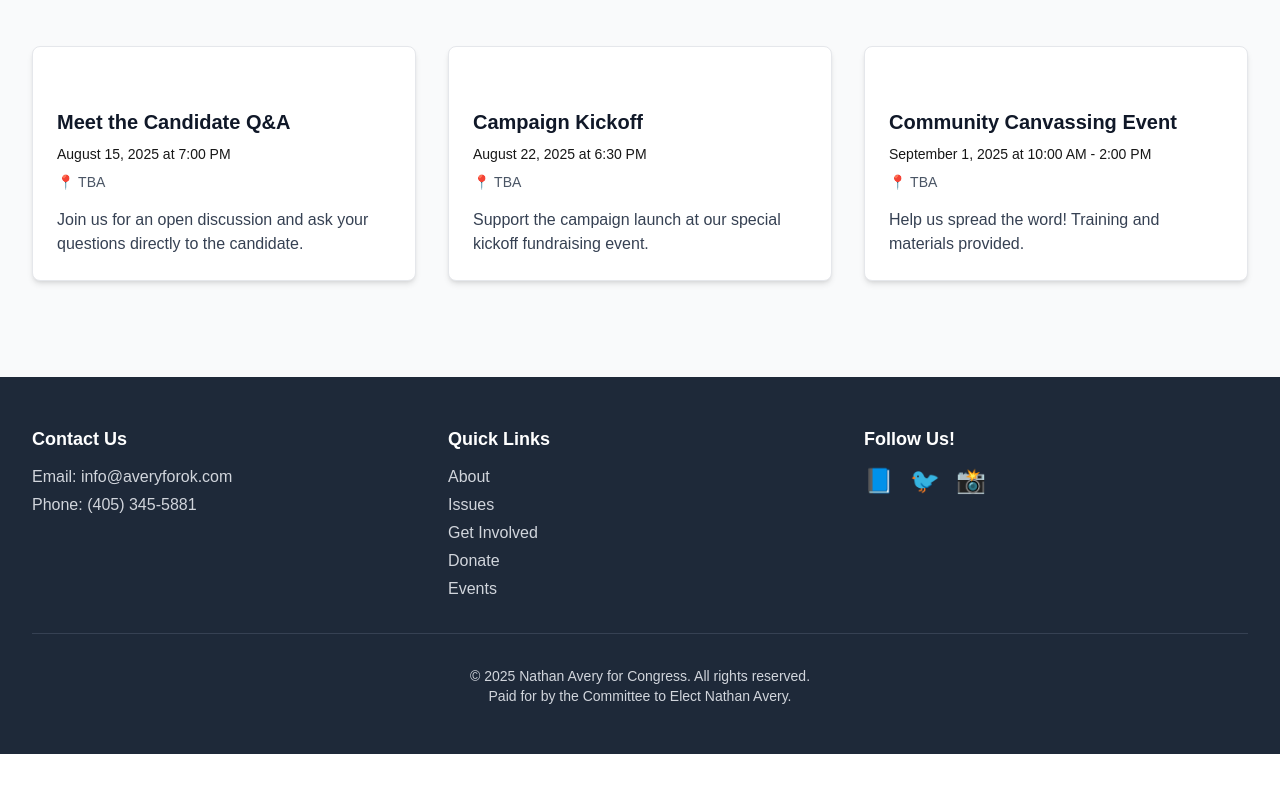
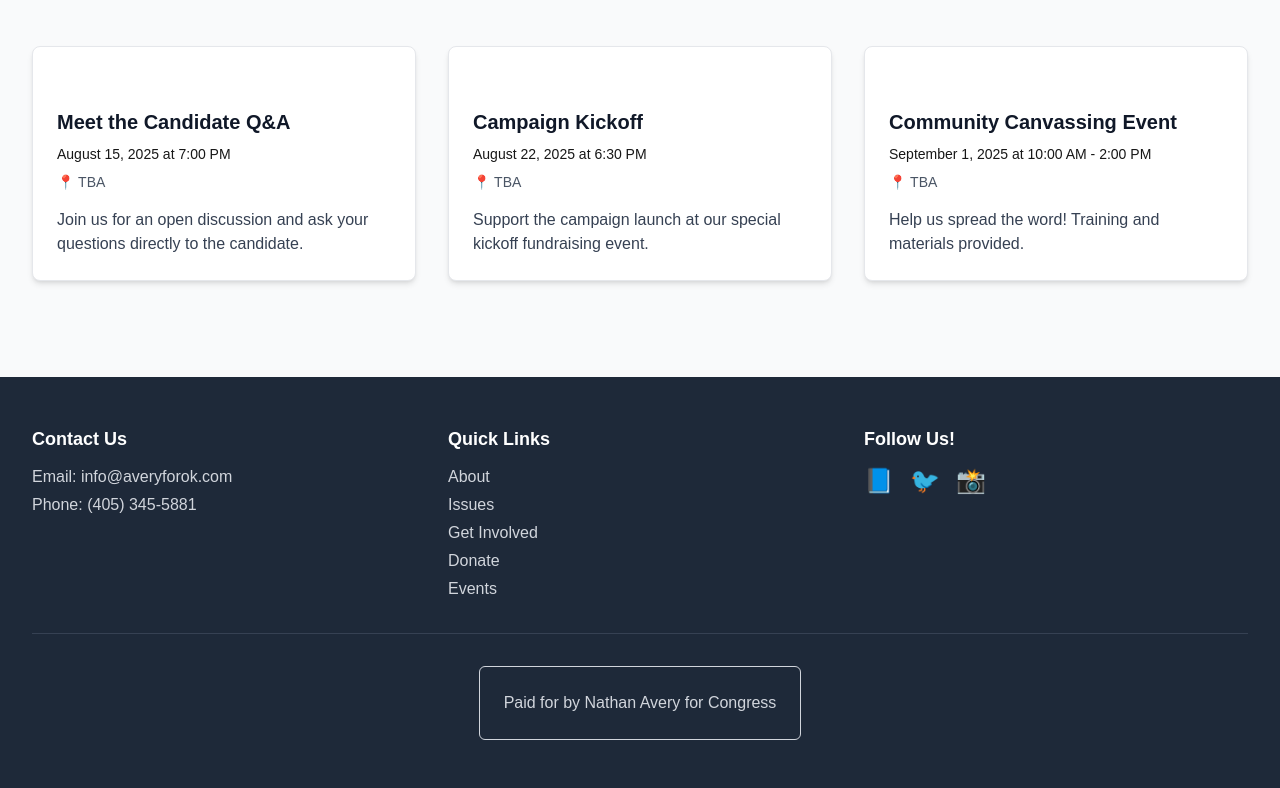
Before and after one commit to nwavery/NWA-Campaign, a Next.js app: page / in a window 1280 px wide. Shown: the part 3309-4097 px from the top of the page. Before the commit the page ends 4063 px from the top, so only its background shows below. Built offline with nearby package versions, Linux system fonts and the light colour scheme; no server answers.

Commit message:
FixFooter

```diff
--- a/src/components/Footer.tsx
+++ b/src/components/Footer.tsx
@@ -59,10 +59,14 @@ export default function Footer() {
             </div>
           </div>
         </div>
+
+        {/* Copyright and Disclaimer */}
         <div className="mt-8 pt-8 border-t border-gray-700 text-center text-sm">
-          <p>&copy; {new Date().getFullYear()} Nathan Avery for Congress. All rights reserved.</p>
-          <p>Paid for by the Committee to Elect Nathan Avery.</p>
-          {/* TODO: Add Privacy Policy/Terms links if required */}
+          {/* Add padding, border, and rounded corners to this div */}
+          <div className="p-6 border border-brand-accent rounded-md inline-block dark:border-amber-400">
+            <p className="text-base text-brand-accent dark:text-amber-400">Paid for by Nathan Avery for Congress</p>
+            {/* TODO: Add Privacy Policy/Terms links if required */}
+          </div>
         </div>
       </div>
     </footer>
```
